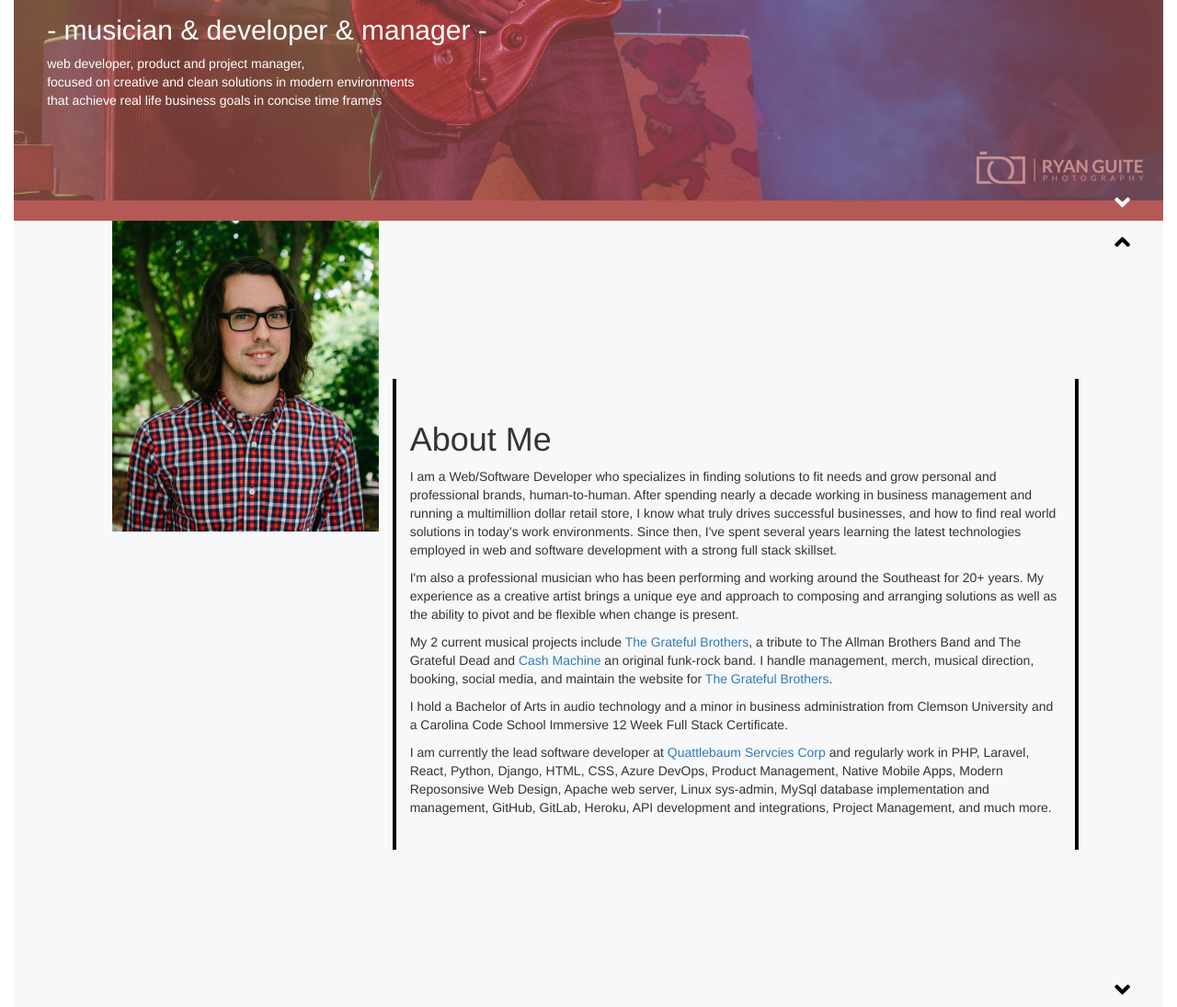
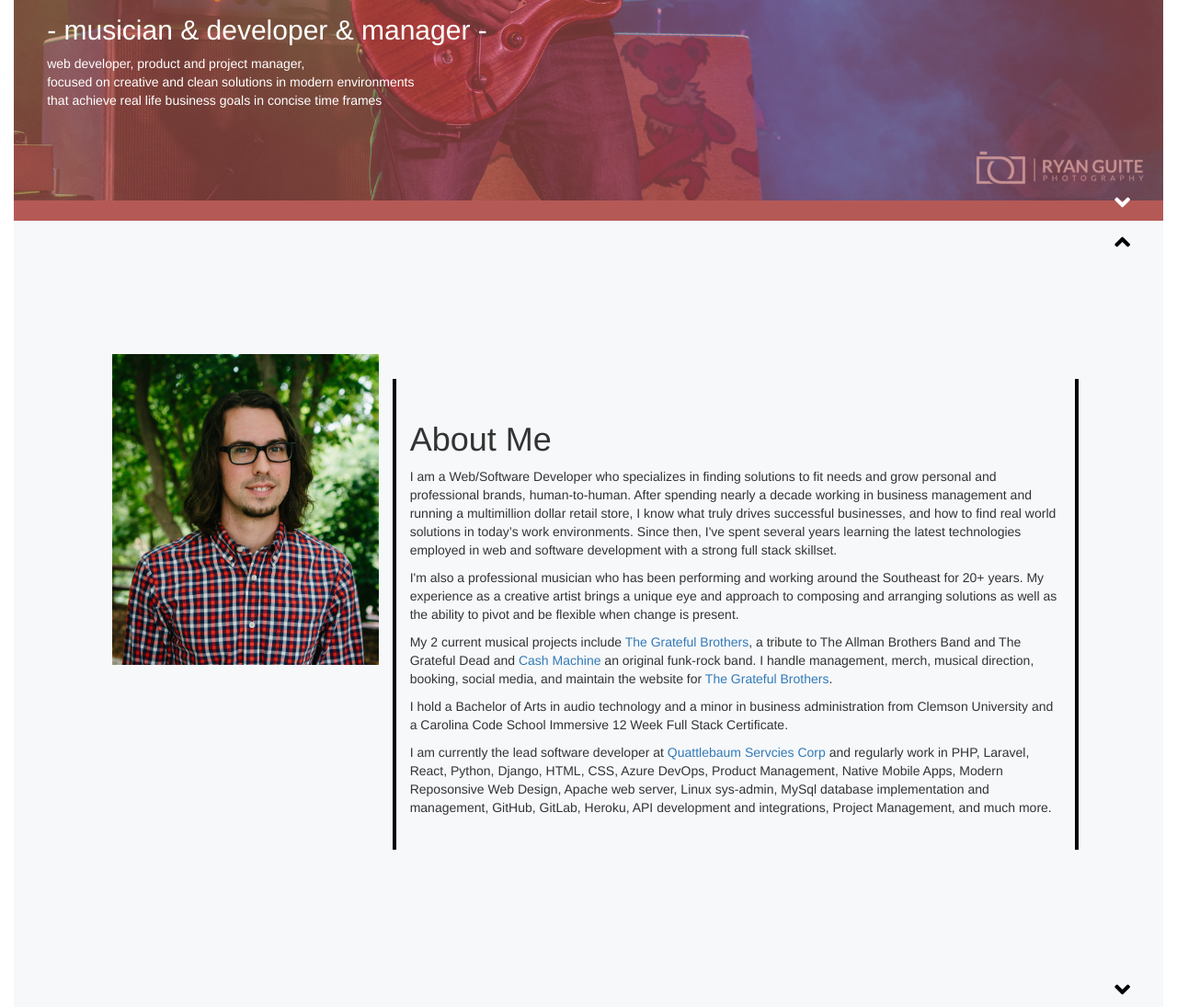
Before and after one commit to Fluffhead88/thigpen-portfolio, a Django app: page / in a window 1280 px wide. Shown: the part 616-1711 px from the top of the page at 92% size. Run offline with Django 3.2, Linux system fonts and the light colour scheme; some libraries are stand-ins or nearby versions; some web fonts are replaced.

Commit message:
added headshot

```diff
--- a/app/templates/index.html
+++ b/app/templates/index.html
@@ -71,7 +71,7 @@
 				<div class="row about_me_row">
 					<div class="col-1"></div>
 					<div class="col-3">
-						<div class=""><img class="" src="{% static 'images/Zach_headshot.jpg'%}" alt=""></div>
+						<div class=""><img class="headshot_img" src="{% static 'images/Zach_headshot.jpg'%}" alt=""></div>
 					</div>
 					<div class="col-lg-7 col-md-7 col-xs-7 about_me_text">
 						<h1>About Me</h1>
--- a/static/css/main.css
+++ b/static/css/main.css
@@ -187,6 +187,10 @@ section {
     padding: 1em;
 }
 
+.headshot_img{
+	padding-top: 50%;
+}
+
 @media only screen and (max-width: 1000px) {
 	.footer_links {
 
```
